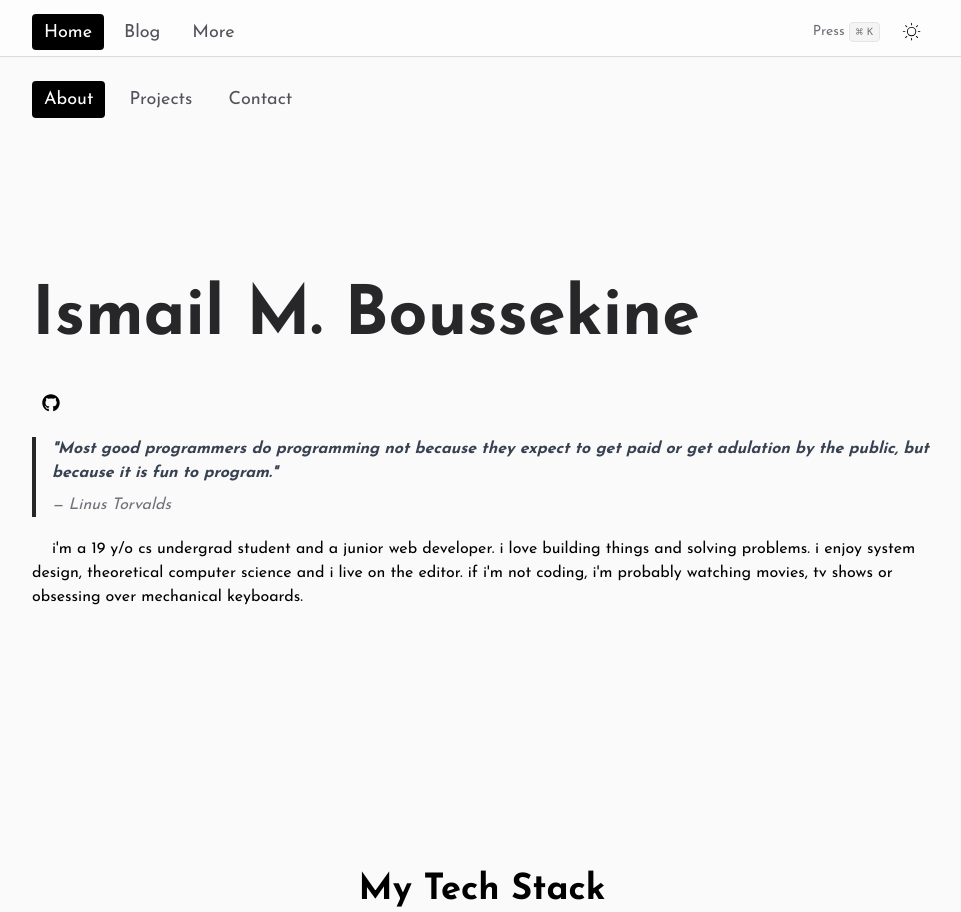
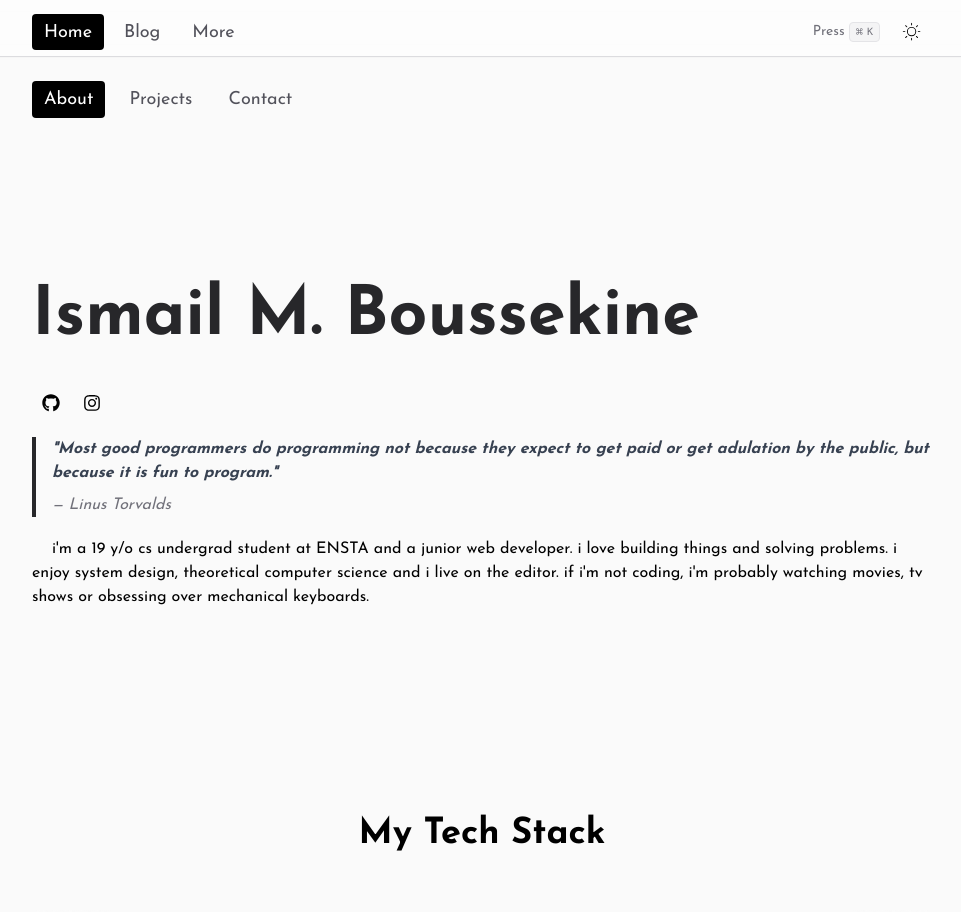
Before and after one commit to 1sma31L/Portfolio, a Next.js app: page / in a window 1280 px wide. Shown: the top 912 px of the page, without its empty margins (158-1119 px from the left). Built offline with nearby package versions, Linux system fonts and the light colour scheme.

Commit message:
feat: update personal description and add Instagram link to social media

```diff
--- a/src/app/(home)/page.tsx
+++ b/src/app/(home)/page.tsx
@@ -43,16 +43,17 @@ function Home() {
 						</blockquote>
 						<p className="indent-5">
 							i&apos;m a <Age birthDate="2005-04-27" /> y/o cs undergrad student
-							and a junior web developer. i love building things and solving
-							problems. i enjoy system design, theoretical computer science and
-							i live on the editor. if i&apos;m not coding, i&apos;m probably
-							watching movies, tv shows or obsessing over mechanical keyboards.
+							at ENSTA and a junior web developer. i love building things and
+							solving problems. i enjoy system design, theoretical computer
+							science and i live on the editor. if i&apos;m not coding, i&apos;m
+							probably watching movies, tv shows or obsessing over mechanical
+							keyboards.
 						</p>
 					</div>
 				</section>
-				<Link href={"#techstack"}>
+				<Link href={"#techstack"} className="-m-14">
 					<h2
-						className="text-center text-3xl md:text-4xl  font-bold"
+						className="text-center text-3xl md:text-4xl font-bold"
 						id="techstack">
 						My Tech Stack
 					</h2>
--- a/src/data/social-media.tsx
+++ b/src/data/social-media.tsx
@@ -1,5 +1,7 @@
 import { FaGithub } from "react-icons/fa";
+import { FaInstagram } from "react-icons/fa";
 import { FaLinkedin } from "react-icons/fa";
+
 const SocialMedia: {
 	name: string;
 	url: string;
@@ -10,5 +12,10 @@ const SocialMedia: {
 		url: "https://github.com/1sma31L",
 		icon: <FaGithub />,
 	},
+	{
+		name: "",
+		url: "https://www.instagram.com/93under93/",
+		icon: <FaInstagram />,
+	},
 ];
 export default SocialMedia;
--- a/src/lib/calc-age.tsx
+++ b/src/lib/calc-age.tsx
@@ -11,7 +11,6 @@ const CalculateAge = ({ birthDate }: { birthDate: string }) => {
 		let age = today.getFullYear() - birthDateObj.getFullYear();
 		const monthDifference = today.getMonth() - birthDateObj.getMonth();
 
-		// Adjust age if the birthday hasn't occurred yet this year
 		if (
 			monthDifference < 0 ||
 			(monthDifference === 0 && today.getDate() < birthDateObj.getDate())
```
